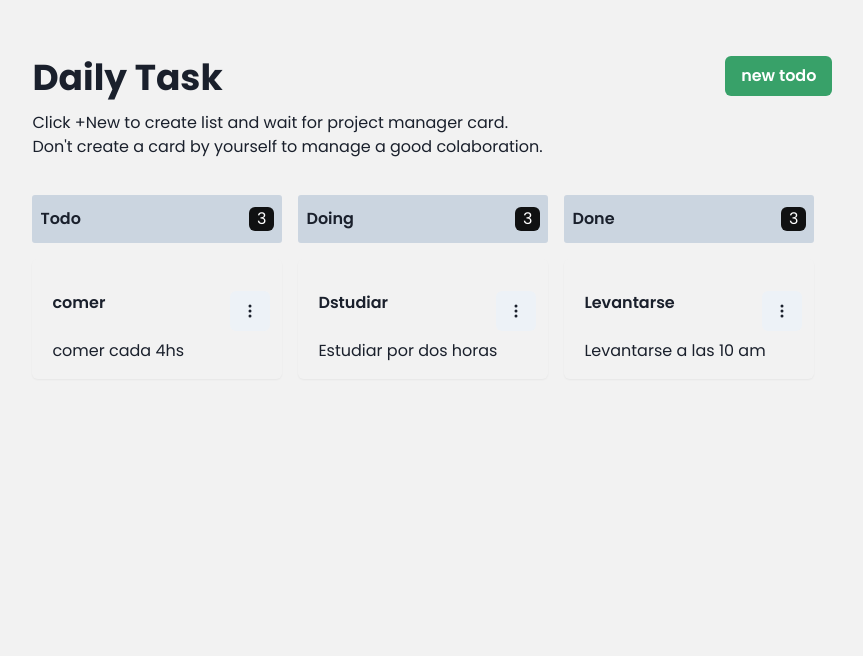
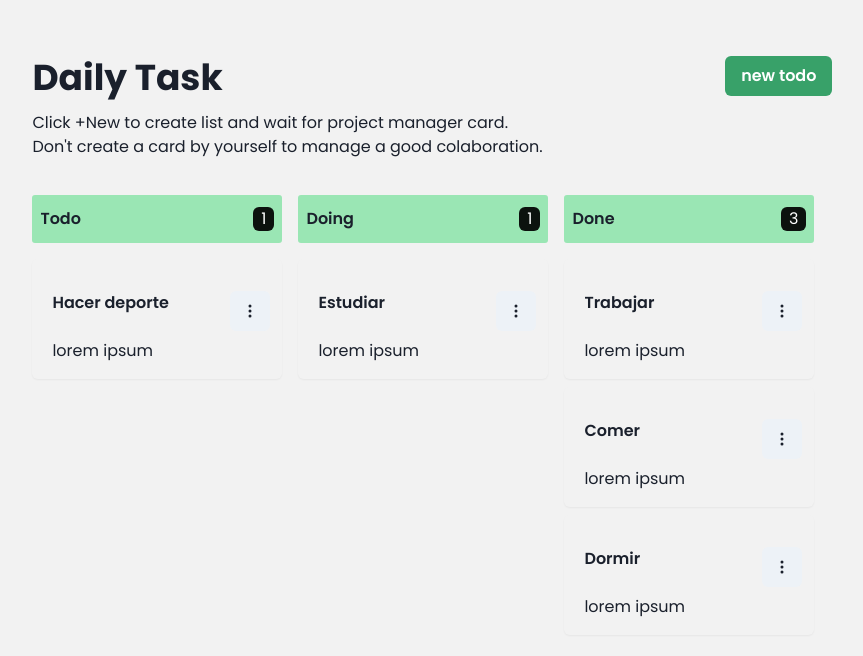
Before and after one commit to SalcedoSantiago/todo-app, a React (Vite) app: page / in a window 1280 px wide. Shown: the top 656 px of the page, without its empty margins (242-1105 px from the left). Built offline with nearby package versions, Linux system fonts and the light colour scheme.

Commit message:
new system todos

```diff
--- a/src/Todo/Components/HeaderList.jsx
+++ b/src/Todo/Components/HeaderList.jsx
@@ -2,11 +2,11 @@ import { Stack, Text } from '@chakra-ui/react'
 
 import React from 'react'
 
-const HeaderList = ({ title = '' }) => {
+const HeaderList = ({ title = '', cant = 0 }) => {
     return (
-        <Stack direction={'row'} bgColor={'gray.300'} justifyContent="space-between" alignItems="center" borderRadius={3} py={3} px={2}>
-            <Text fontWeight={600}>{title}</Text>
-            <Text bgColor={'blackAlpha.900'} borderRadius={'md'} color={'white'} px={2}>3</Text>
+        <Stack direction={'row'} bgColor={'green.200'} justifyContent="space-between" alignItems="center" borderRadius={3} py={3} px={2}>
+            <Text fontWeight={600} textTransform={'capitalize'}>{title}</Text>
+            <Text bgColor={'blackAlpha.900'} borderRadius={'md'} color={'white'} px={2}>{cant}</Text>
         </Stack>
     )
 }
--- a/src/Todo/Components/List.jsx
+++ b/src/Todo/Components/List.jsx
@@ -20,7 +20,7 @@ const ListTodos = ({ todo, setTypeTodo }) => {
     return (
         <Box width={'250px'} height={'100%'} >
             <Stack direction={'column'} gap={4} h={'100%'} py={4}>
-                <HeaderList title={title} />
+                <HeaderList title={title} cant={Boolean(items?.length) ? items.length : 0} />
                 <Stack direction={'column'} h={'100%'} >
                     {items.map((todo, index) => {
                         return (
--- a/src/Todo/context.jsx
+++ b/src/Todo/context.jsx
@@ -1,61 +1,80 @@
-import { isEqual, uniqueId } from "lodash";
-import { createContext, useState } from "react";
+import { map, isEqual, uniqueId } from "lodash";
+import { createContext, useMemo, useState } from "react";
 
 const TodoContext = createContext({});
 
+const STATUS = [
+    {
+        name: 'todo',
+        order: 1
+    },
+    {
+        name: 'doing',
+        order: 2
+    },
+    {
+        name: 'done',
+        order: 3
+    }
+
+]
 
 const initialState = {
-    todo: {
-        type: 'todo',
-        order: 1,
-        title: 'Todo',
-        items: [
-            {
-                id: 1,
-                title: 'comer',
-                description: 'comer cada 4hs',
-                type: 'text',
-                initStatus: 'todo',
-                status: 'todo'
-            }
-        ]
+    1: {
+        title: 'Hacer deporte',
+        description: 'lorem ipsum',
+        status: 'todo',
+        labels: ['work'],
+        order: 0
     },
-    doing: {
-        type: 'doing',
-        order: 1,
-        title: 'Doing',
-        items: [
-            {
-                id: 213,
-                title: 'Dstudiar',
-                description: 'Estudiar por dos horas',
-                initStatus: 'doing',
-                type: 'text',
-                status: 'doing'
-            }
-        ]
+    2: {
+        title: 'Estudiar',
+        description: 'lorem ipsum',
+        status: 'doing',
+        labels: ['work'],
+        order: 0
     },
-    done: {
-        type: 'done',
-        order: 1,
-        title: 'Done',
-        items: [
-            {
-                id: 23,
-                title: 'Levantarse',
-                description: 'Levantarse a las 10 am',
-                type: 'text',
-                initStatus: 'done',
-                status: 'done'
-            }
-        ]
+    3: {
+        title: 'Comer',
+        description: 'lorem ipsum',
+        status: 'done',
+        labels: ['work'],
+        order: 1
+    },
+    4: {
+        title: 'Trabajar',
+        description: 'lorem ipsum',
+        status: 'done',
+        labels: ['work'],
+        order: 0
+    },
+    5: {
+        title: 'Dormir',
+        description: 'lorem ipsum',
+        status: 'done',
+        labels: ['work'],
+        order: 2
     }
 }
 
 
+
 function TodoProvider({ children }) {
     const [isOpen, toggleModal] = useState();
-    const [todos, setTodos] = useState(initialState)
+    const [todos, setTodos] = useState(initialState);
+    const [status, setStatus] = useState(STATUS);
+
+    const todoes = status.map(({ name, order }) => {
+        return {
+            type: name,
+            title: name,
+            order: order,
+            items: [...Object.values(todos).filter(({ status }) => status == name)].sort((a, b) => a.order - b.order)
+        }
+    }
+    )
+
+    const allTodos = [...todoes.sort((a, b) => a.order - b.order)];
 
     const addTodo = (type = false, task) => {
         if (!type) {
@@ -127,6 +146,7 @@ function TodoProvider({ children }) {
         state: {
             todos,
             isOpen,
+            allTodos
         },
         actions: {
             addTodo,
@@ -135,6 +155,14 @@ function TodoProvider({ children }) {
             updateTodo
         }
     }
+
+
+    if (!Boolean(allTodos.length)) {
+        return <>
+            test
+        </>
+    }
+
 
     return (
         <TodoContext.Provider value={value}>
--- a/src/Todo/hooks.jsx
+++ b/src/Todo/hooks.jsx
@@ -8,6 +8,7 @@ export function useTodos() {
         state: {
             todos,
             isOpen,
+            allTodos,
         },
         actions: {
             addTodo,
@@ -21,6 +22,7 @@ export function useTodos() {
     return {
         todos,
         addTodo,
+        allTodos,
         isOpen,
         toggleModal,
         deleteTodo,
--- a/src/Todo/screens/Body.jsx
+++ b/src/Todo/screens/Body.jsx
@@ -14,7 +14,7 @@ import Modal from '../Components/modal/Screens/Modal';
 import { useTodos } from '../hooks';
 
 const Body = () => {
-    const { todos, toggleModal } = useTodos();
+    const { todos, toggleModal, allTodos} = useTodos();
     const [typeTodo, setTypeTodo] = useState('todo');
 
     return (
@@ -45,7 +45,7 @@ const Body = () => {
                 gap={4}
                 h="70vh"
             >
-                {map(todos, (todo, index) =>
+                {map(allTodos, (todo, index) =>
                     <ListTodos key={index} todo={todo} taskId={index} setTypeTodo={setTypeTodo} />
                 )
                 }
```
